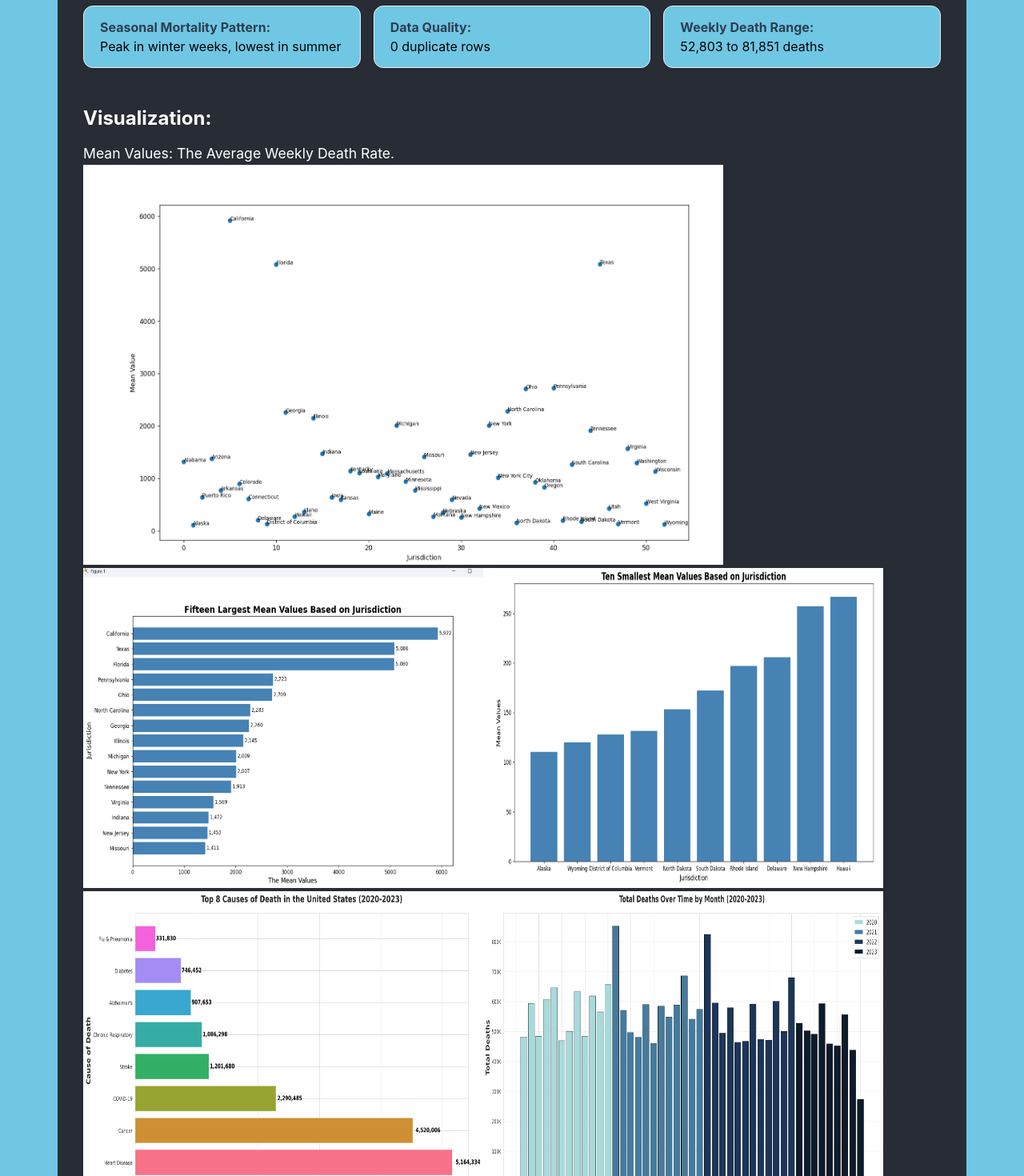
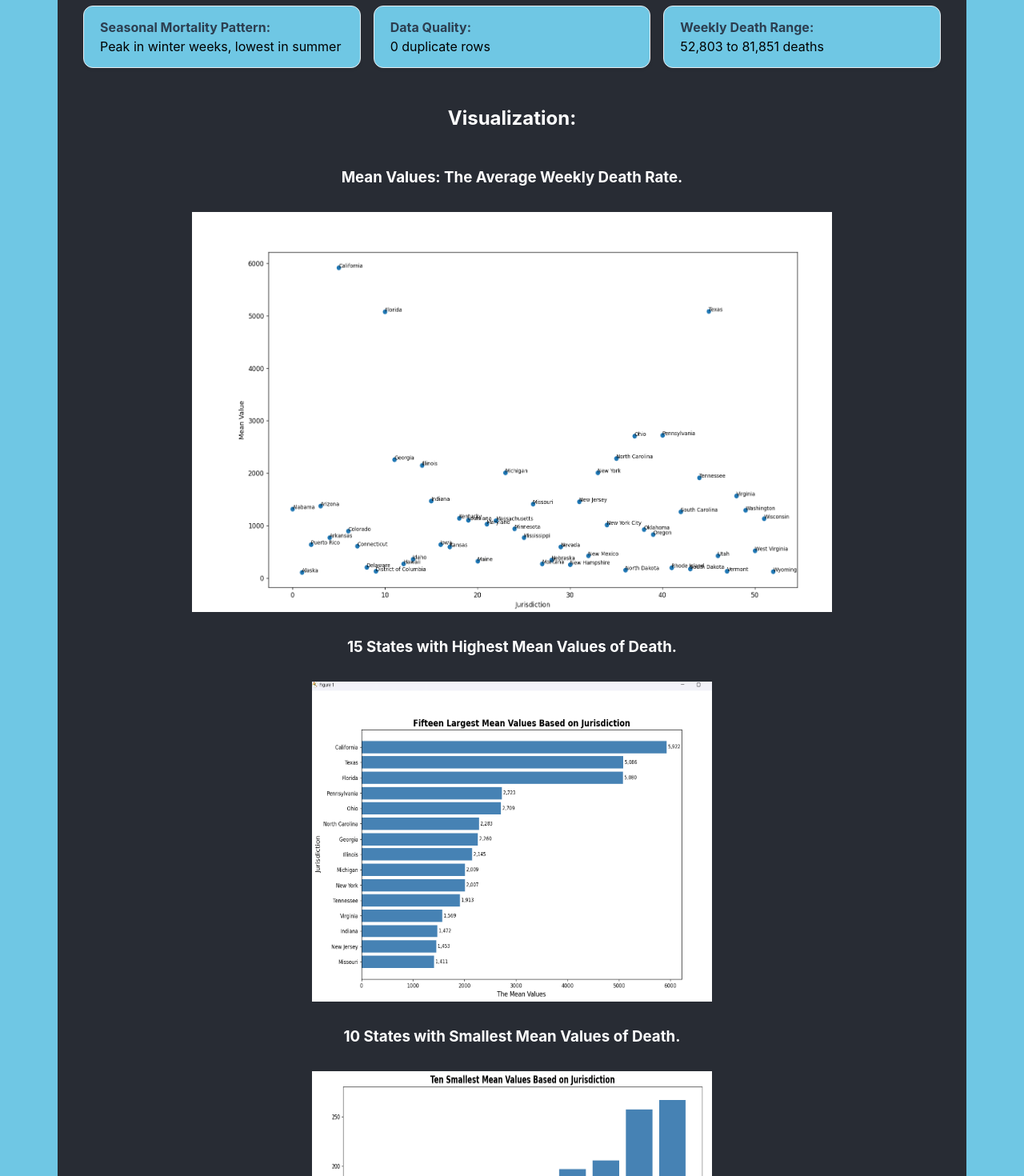
Before and after one commit to ThomasL25/CSI-480-01, a React (Vite) app in the folder Project2/Project2Website/BinaryDecisionTreeWebsite/: page /visualization in a window 1280 px wide. Shown: the part 660-2130 px from the top of the page at 80% size. Built offline with nearby package versions, Linux system fonts and the light colour scheme.

Commit message:
Reformatted Visualizations page

```diff
--- a/Project2/Project2Website/BinaryDecisionTreeWebsite/src/App.css
+++ b/Project2/Project2Website/BinaryDecisionTreeWebsite/src/App.css
@@ -168,3 +168,10 @@ h3 {
     list-style-position: inside;
     line-height: 1.8;
 }
+
+.visualization-section {
+    display: flex;
+    flex-direction: column;
+    align-items: center;
+    gap: 2rem;
+}
--- a/Project2/Project2Website/BinaryDecisionTreeWebsite/src/pages/VisualizationPage.jsx
+++ b/Project2/Project2Website/BinaryDecisionTreeWebsite/src/pages/VisualizationPage.jsx
@@ -58,12 +58,17 @@ function VisualizationPage() {
             {/* Visualization Section */}
             <section className="visualization-section">
                 <h2>Visualization:</h2>
-                <p>Mean Values: The Average Weekly Death Rate.</p>
+                <h3>Mean Values: The Average Weekly Death Rate.</h3>
                 <img src='./src/assets/ScatterPlotofMeans.png' alt="ScatterPlot" width="800" height="500" />
+                <h3>15 States with Highest Mean Values of Death.</h3>
                 <img src='./src/assets/Top15MeanByJurisdiction.png' alt="Top 15 Mean By Jurisdiction" width="500" height="400" />
+                <h3>10 States with Smallest Mean Values of Death.</h3>
                 <img src='./src/assets/10SmallestMeanValuesByJurisdictiom.png' alt="10 Smallest Means" width="500" height="400" />
+                <h3>Top Causes of Death.</h3>
                 <img src='./src/assets/top_8_causes_of_death.png' alt="Top 8 Causes of Death" width="500" height="400" />
+                <h3>Total Deaths over Time.</h3>
                 <img src='./src/assets/total_deaths_over_time.png' alt="Total Deaths over Time" width="500" height="400" />
+                <h3>Covid Deaths over Time.</h3>
                 <img src='./src/assets/covid_deaths_over_time.png' alt="Covid Deaths over Time" width="500" height="400" />
             </section>
 
```
